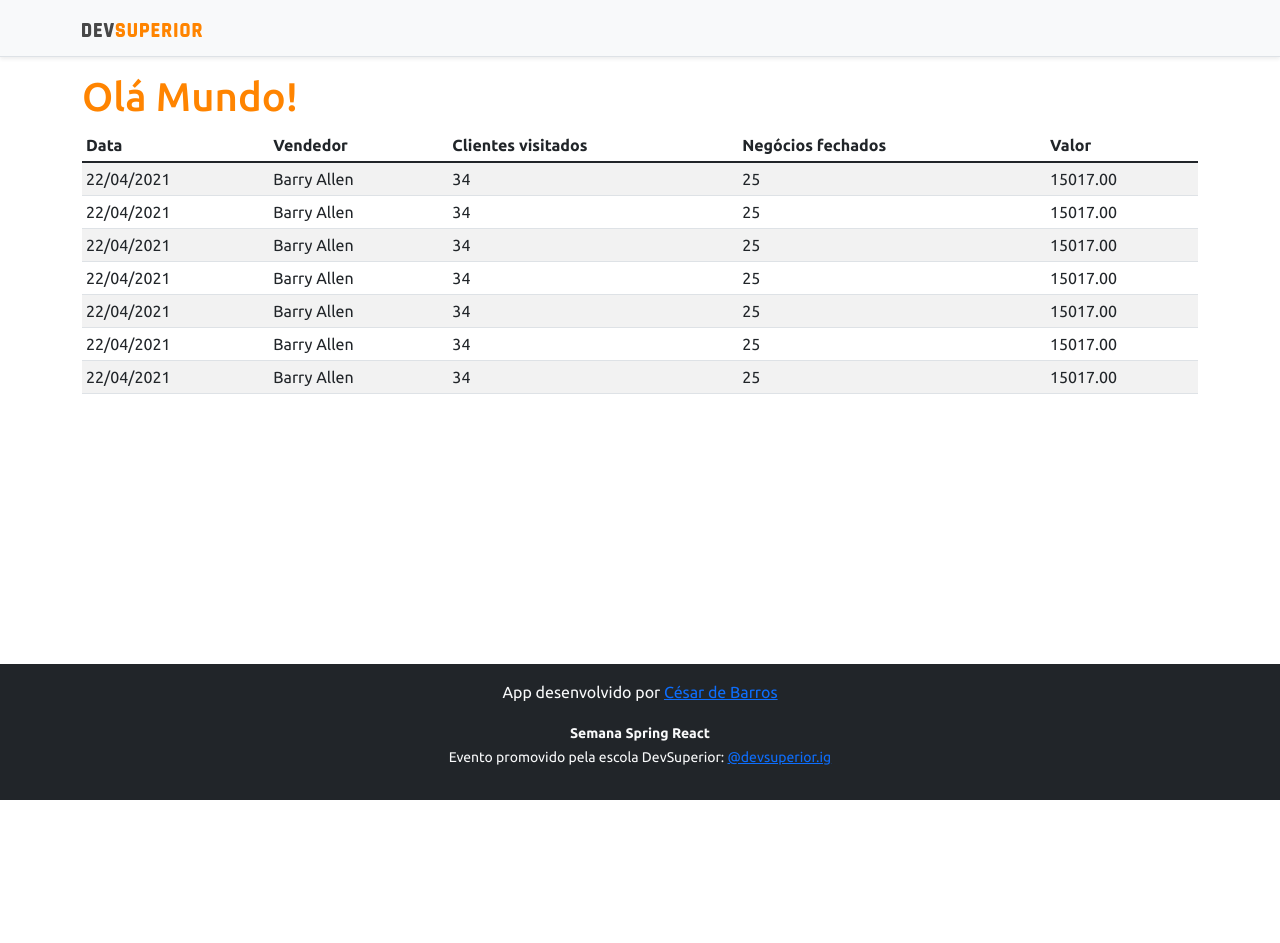
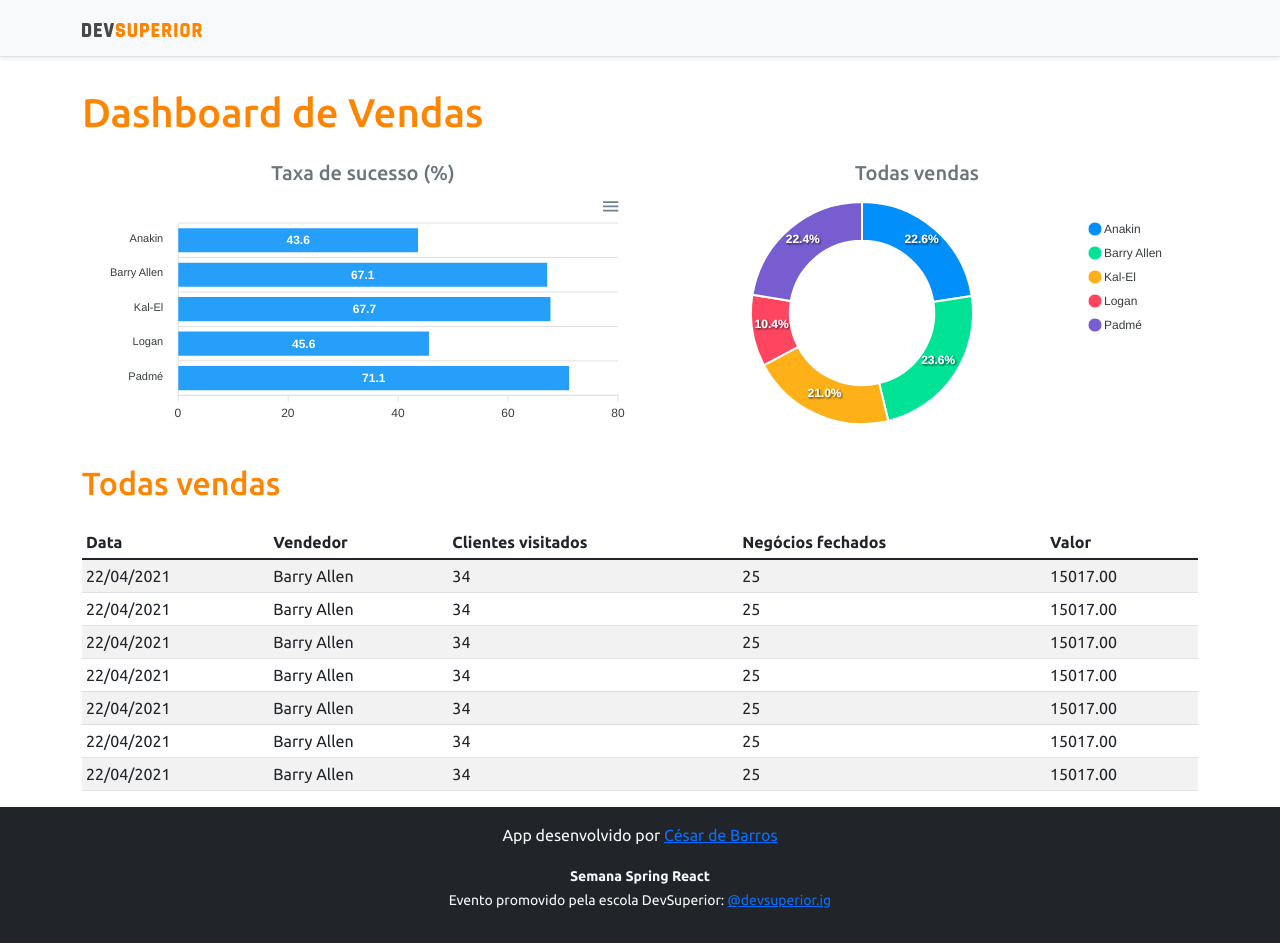
Before and after one commit to cesardebarros/projeto-sds5, a React (Create React App) app in the folder frontend/: page / in a window 1280 px wide. Before the commit the page ends 800 px from the top, so only its background shows below. Built offline with nearby package versions, Linux system fonts and the light colour scheme.

Commit message:
Static charts

```diff
--- a/frontend/package.json
+++ b/frontend/package.json
@@ -4,6 +4,7 @@
   "private": true,
   "dependencies": {
     "@popperjs/core": "^2.10.2",
+    "@testing-library/dom": "^8.10.1",
     "@testing-library/jest-dom": "^5.11.4",
     "@testing-library/react": "^11.1.0",
     "@testing-library/user-event": "^12.1.10",
@@ -11,8 +12,10 @@
     "@types/node": "^12.0.0",
     "@types/react": "^17.0.0",
     "@types/react-dom": "^17.0.0",
+    "apexcharts": "^3.29.0",
     "bootstrap": "^5.1.3",
     "react": "^17.0.2",
+    "react-apexcharts": "^1.3.9",
     "react-dom": "^17.0.2",
     "react-scripts": "4.0.3",
     "typescript": "^4.1.2",
--- a/frontend/src/App.tsx
+++ b/frontend/src/App.tsx
@@ -1,4 +1,6 @@
+import BarChart from "components/BarChart";
 import DataTable from "components/DataTable";
+import DonutChart from "components/DonutChart";
 import Footer from "components/Footer";
 import NavBar from "components/NavBar";
 
@@ -7,7 +9,24 @@
     <>
       <NavBar />
       <div className="container">
-        <h1 className="text-primary" >Olá Mundo!</h1>
+        <h1 className="text-primary py-3" >Dashboard de Vendas</h1>
+
+        <div className="row px-3">
+          <div className="col-sm-6">
+            <h5 className="text-center text-secondary">Taxa de sucesso (%)</h5>
+            <BarChart />
+          </div>
+          <div className="col-sm-6">
+          <h5 className="text-center text-secondary">Todas vendas</h5>
+            <DonutChart />
+          </div>
+
+        </div>
+
+        <div className="py-3">
+          <h2 className="text-primary">Todas vendas</h2>
+
+        </div>
         <DataTable />
       </div>
       <Footer />
--- /dev/null
+++ b/frontend/src/components/BarChart/index.tsx
@@ -0,0 +1,37 @@
+import Chart from 'react-apexcharts';
+
+const BarChart = () => {
+
+    const options = {
+        plotOptions: {
+            bar: {
+                horizontal: true,
+            }
+        },
+    };
+
+    const mockData = {
+        labels: {
+            categories: ['Anakin', 'Barry Allen', 'Kal-El', 'Logan', 'Padmé']
+        },
+        series: [
+            {
+                name: "% Sucesso",
+                data: [43.6, 67.1, 67.7, 45.6, 71.1]
+            }
+        ]
+    };
+
+
+    return (
+        <Chart
+            options={{...options, xaxis: mockData.labels}}
+            series={mockData.series}
+            type="bar"
+            height="240"
+        />
+
+    );
+}
+
+export default BarChart;
--- /dev/null
+++ b/frontend/src/components/DonutChart/index.tsx
@@ -0,0 +1,27 @@
+import Chart from 'react-apexcharts';
+
+const DonutChart = () => {
+
+    const mockData = {
+        series: [477138, 499928, 444867, 220426, 473088],
+        labels: ['Anakin', 'Barry Allen', 'Kal-El', 'Logan', 'Padmé']
+    }
+
+    const options = {
+        legend: {
+            show: true
+        }
+    }
+
+    return (
+        <Chart
+            options={{...options, labels: mockData.labels}}
+            series={mockData.series}
+            type="donut"
+            height="240"
+        />
+
+    );
+}
+
+export default DonutChart;
```
Also changed, not shown: 2 other files (tests, documents, lock files or other folders).
